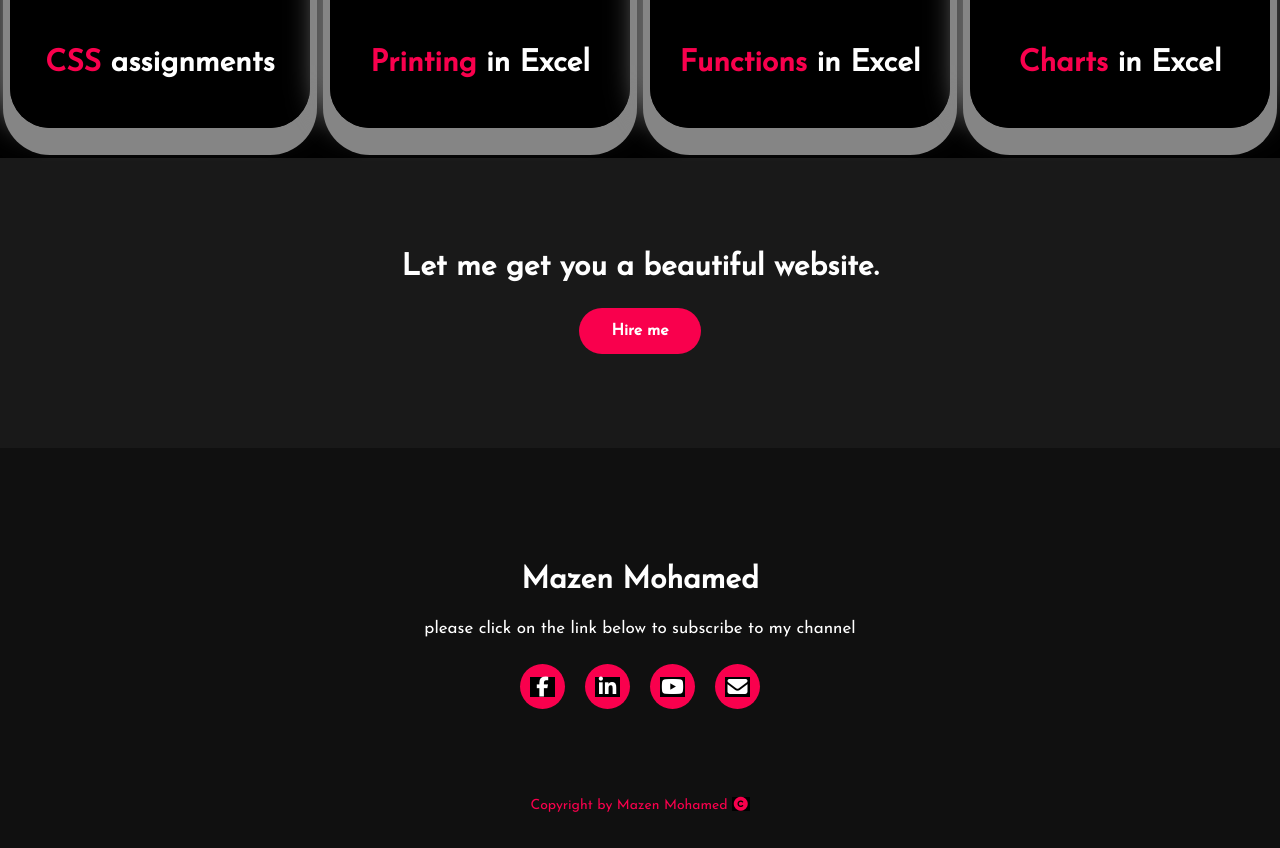
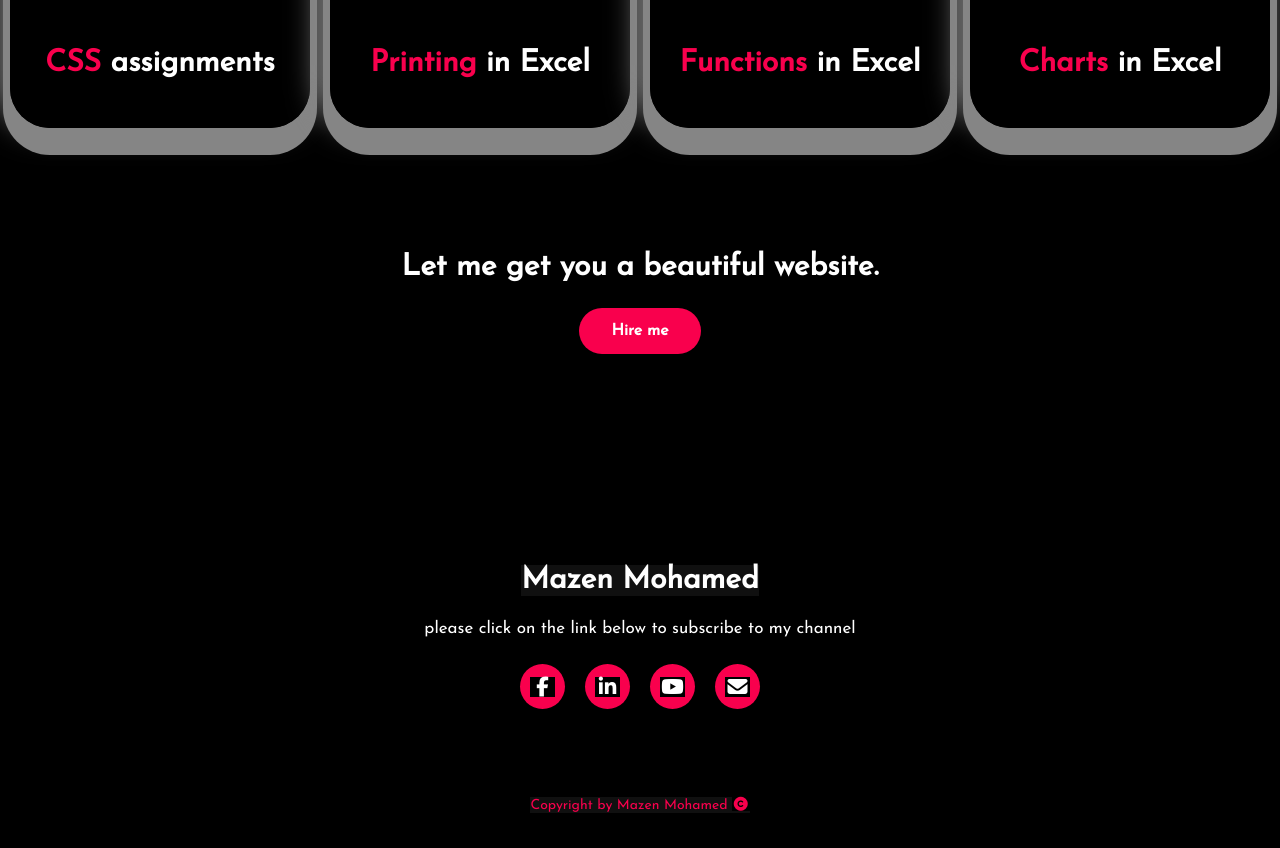
Before and after one commit to Mazen-Mohamed1/Portfolio, a plain HTML site: page index.html in a window 1280 px wide. Shown: the part 1777-2625 px from the top of the page. Drawn offline with Linux system fonts and the light colour scheme.

Commit message:
Update styles.css

```diff
--- a/styles.css
+++ b/styles.css
@@ -149,7 +149,7 @@ h4 {
 .about {
   width: 100%;
   padding: 100px 0px;
-  background-color: #191919;
+  background-color: black;
 }
 
 .about img {
@@ -273,7 +273,7 @@ button:hover {
 .contact-me {
   width: 100%;
   height: 290px;
-  background: #191919;
+  background: black;
   display: flex;
   align-items: center;
   flex-direction: column;
@@ -284,7 +284,7 @@ button:hover {
   font-size: 30px;
   font-weight: bold;
   margin-bottom: 25px;
-  background-color: #191919;
+  background-color: black;
 }
 .contact-me .button-two {
   background-color: #f9004d;
@@ -305,7 +305,7 @@ footer {
   position: relative;
   width: 100%;
   height: 400px;
-  background: #101010;
+  background: black;
   display: flex;
   flex-direction: column;
   align-items: center;
@@ -324,11 +324,11 @@ footer p:nth-child(2) {
   width: 500px;
   text-align: center;
   line-height: 26px;
-  background-color: #101010;
+  background-color: black;
 }
 .social {
   display: flex;
-  background-color: #101010;
+  background-color: black;
 }
 
 .social a {
```
